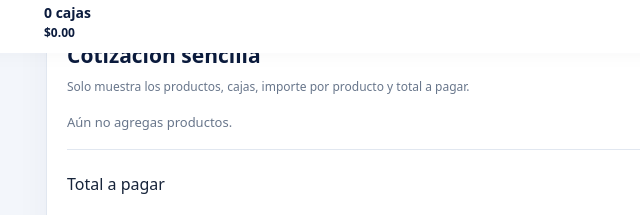
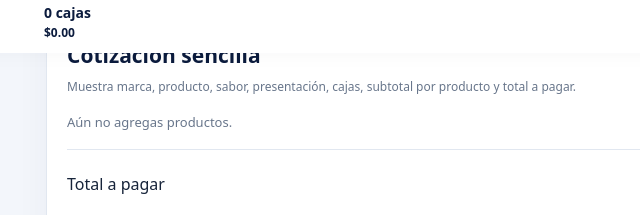
Before and after one commit to miguelcediillomiweb/Cotizador-Penafiel, a plain HTML site: page index.html in a window 1280 px wide. Shown: the part 747-962 px from the top of the page, 72-712 px from the left. Drawn offline with Linux system fonts and the light colour scheme; no server answers.

Commit message:
Actualizar descripción de cotización sencilla

```diff
--- a/index.html
+++ b/index.html
@@ -4,6 +4,6 @@
 <main class="contenedor"><section class="bienvenida"><div><p class="sobrelinea">COTIZACIÓN RÁPIDA</p><h1>Arma tu cotización</h1><p class="muted">Selecciona los productos y agrega las cajas que necesitas.</p></div><button id="recargar" class="boton-secundario" type="button">↻ Actualizar precios</button></section>
 <div id="estado" class="estado" role="status">Conectando con la lista de productos…</div><label class="buscador"><span>⌕</span><input id="buscar" type="search" placeholder="Buscar producto o presentación…" autocomplete="off"></label><div id="marcas" class="marcas"></div>
 <section class="resumen" id="resumen"><div class="resumen-cabecera"><div><p class="sobrelinea">TU PEDIDO</p><h2>Productos que seleccionaste</h2></div><span id="cuenta" class="contador">0 cajas</span></div><p class="ayuda-resumen">Aquí se van reuniendo tus productos por marca. Puedes aumentar o quitar cajas sin regresar al catálogo.</p><div id="seleccionados" class="seleccionados"><p class="muted">Aún no agregas productos.</p></div><div class="total"><span>Total estimado</span><strong id="total">$0.00</strong></div><button id="enviar" class="boton-principal" type="button" disabled>Preparar cotización detallada para WhatsApp <span>➜</span></button><p class="nota">Se abrirá WhatsApp con el texto listo para revisar, copiar y enviar al cliente.</p></section>
-<section class="resumen resumen-simple" id="resumen-simple"><div class="resumen-cabecera"><div><p class="sobrelinea">VERSIÓN PARA CLIENTE</p><h2>Cotización sencilla</h2></div><span class="contador">Sin precio por caja</span></div><p class="ayuda-resumen">Solo muestra los productos, cajas, importe por producto y total a pagar.</p><div id="seleccionados-simple" class="seleccionados"><p class="muted">Aún no agregas productos.</p></div><div class="total"><span>Total a pagar</span><strong id="total-simple">$0.00</strong></div><button id="enviar-simple" class="boton-principal boton-simple" type="button" disabled>Preparar cotización sencilla para WhatsApp <span>➜</span></button><p class="nota">Esta versión no muestra el costo individual de cada caja.</p></section></main>
+<section class="resumen resumen-simple" id="resumen-simple"><div class="resumen-cabecera"><div><p class="sobrelinea">VERSIÓN PARA CLIENTE</p><h2>Cotización sencilla</h2></div><span class="contador">Sin precio por caja</span></div><p class="ayuda-resumen">Muestra marca, producto, sabor, presentación, cajas, subtotal por producto y total a pagar.</p><div id="seleccionados-simple" class="seleccionados"><p class="muted">Aún no agregas productos.</p></div><div class="total"><span>Total a pagar</span><strong id="total-simple">$0.00</strong></div><button id="enviar-simple" class="boton-principal boton-simple" type="button" disabled>Preparar cotización sencilla para WhatsApp <span>➜</span></button><p class="nota">Esta versión no muestra el costo individual de cada caja.</p></section></main>
 <footer>Preventa de zona Miguel · Los precios se consultan desde la hoja de productos.</footer><aside class="barra-pedido" id="barra-pedido" aria-label="Acceso rápido al pedido"><div class="barra-datos"><strong id="barra-cajas">0 cajas</strong><span id="barra-total">$0.00</span></div><button id="ver-pedido" type="button">Ver mi pedido ↓</button></aside>
 <script src="js/config.js"></script><script src="js/hoja.js"></script><script src="js/cotizador.js"></script><script src="js/whatsapp.js"></script><script src="js/app.js"></script></body></html>
```
